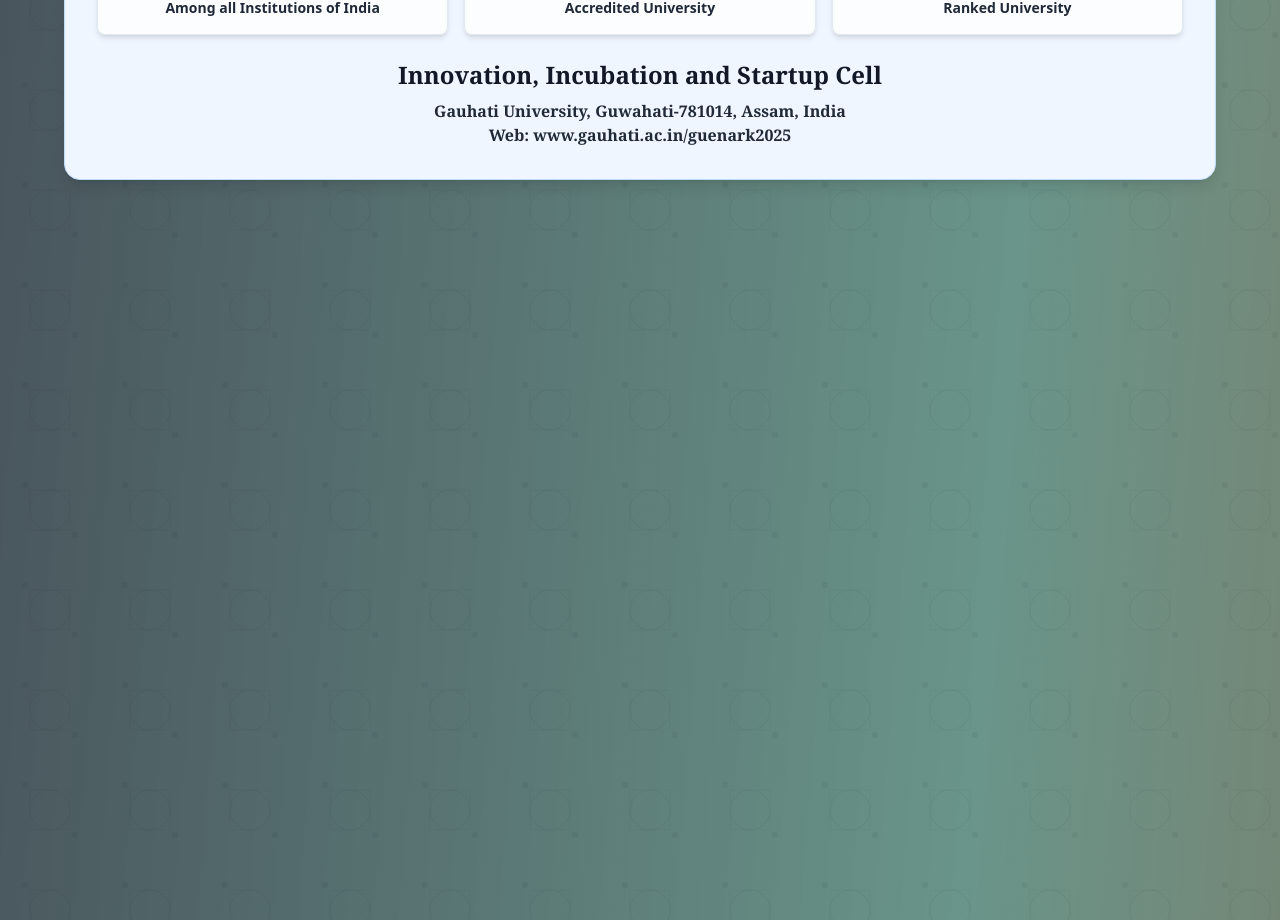
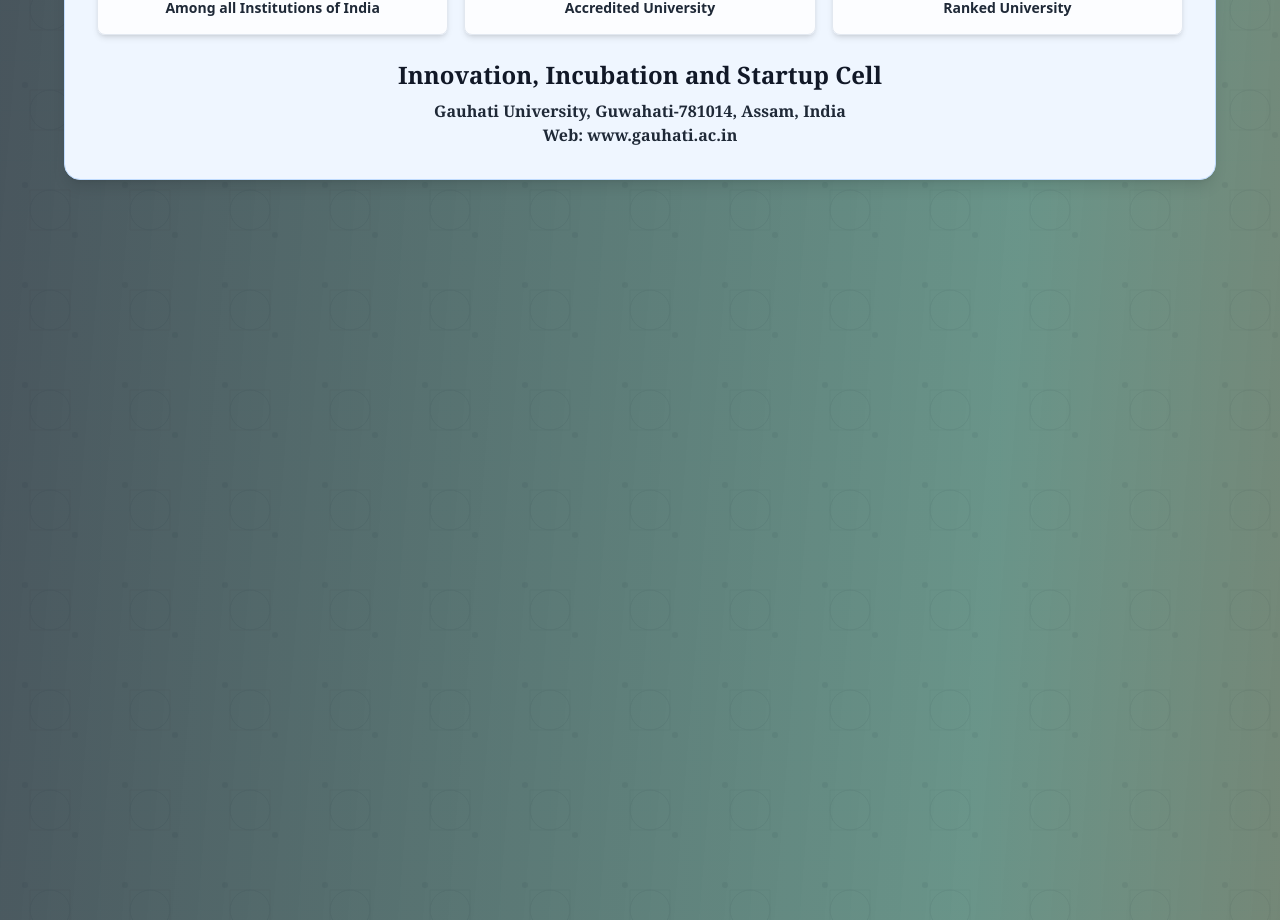
Before and after one commit to nagnitin/GU-SIH-1.0, a React (Vite) app: page / in a window 1280 px wide. Shown: the part 3040-3960 px from the top of the page. Built offline with nearby package versions, Linux system fonts and the light colour scheme.

Commit message:
Update website URL from www.gauhati.ac.in/guenark2025 to www.gauhati.ac.in

```diff
--- a/src/App.tsx
+++ b/src/App.tsx
@@ -607,7 +607,7 @@ function App() {
                 Gauhati University, Guwahati-781014, Assam, India
               </p>
               <p className="text-gray-800 font-serif font-semibold">
-                Web: www.gauhati.ac.in/guenark2025
+                Web: www.gauhati.ac.in
               </p>
             </div>
           </div>
@@ -1933,7 +1933,7 @@ function App() {
                 Website
               </h3>
               <p className="text-gray-800 font-semibold">
-                www.gauhati.ac.in/guenark2025
+                www.gauhati.ac.in
               </p>
             </div>
           </div>
```
